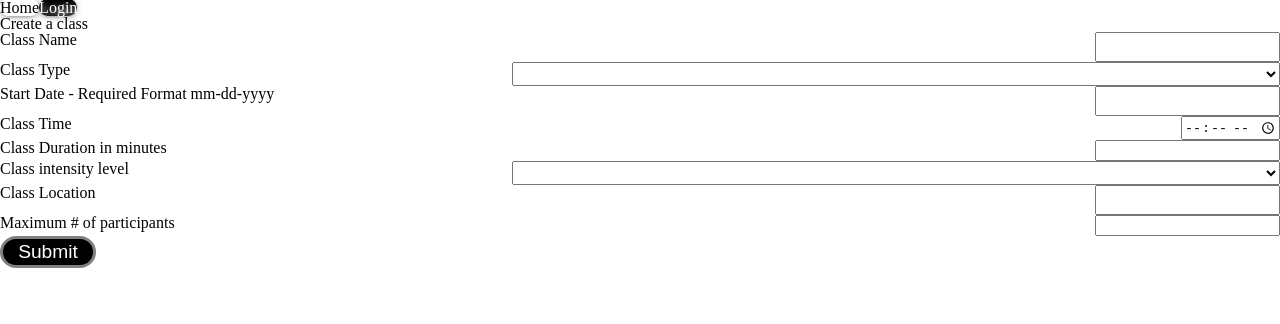
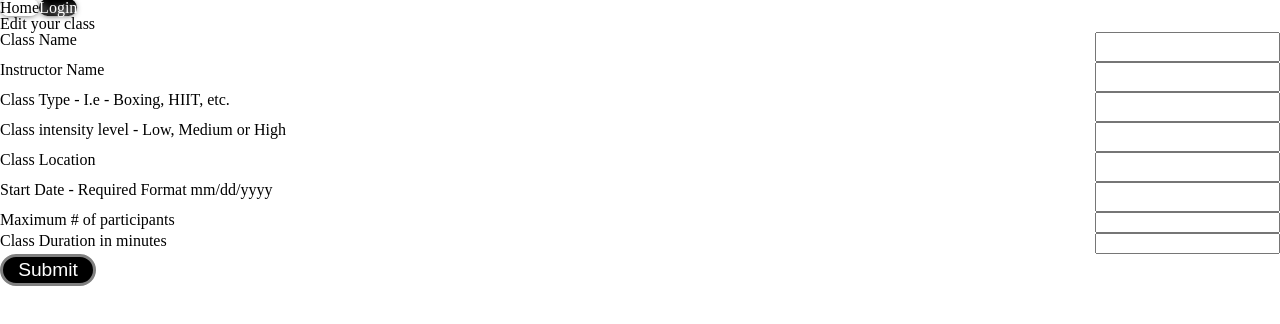
Before and after one commit to Anywhere-Fitness-2-BW/Front-End, a React (Create React App) app: page /editclass/1 in a window 1280 px wide. Shown: the top 324 px of the page. Built offline with nearby package versions, Linux system fonts and the light colour scheme; no server answers.

Commit message:
Create and edit working.

```diff
--- a/src/components/Protected/Instructor/CreateClass.js
+++ b/src/components/Protected/Instructor/CreateClass.js
@@ -1,7 +1,9 @@
 import React, { useState, useEffect } from "react";
 import { axiosWithAuth } from "../../../utils/axiosWithAuth";
+import { useHistory } from "react-router-dom";
 
 const CreateClass = (props) => {
+  const { push } = useHistory();
   const [createClassForm, setCreateClassForm] = useState({
     name: "",
     instructor_name: "",
@@ -17,7 +19,7 @@ const CreateClass = (props) => {
   const handleChange = (event) => {
     event.persist();
     let value = event.target.value;
-    if (event.target.name === "max") {
+    if (event.target.name === "max_size" || event.target.name === "duration") {
       value = parseInt(value, 10);
     }
     setCreateClassForm({
@@ -26,31 +28,43 @@ const CreateClass = (props) => {
     });
   };
 
-  // const onSubmit = (event) => {
-  //   event.preventDefault();
-  //   axiosWithAuth()
-  //     .post(`/api/auth/instructor`)
-  //     .then((res) => {
+  const onSubmit = (event) => {
+    event.preventDefault();
+    axiosWithAuth()
+      .post(`/api/auth/instructor/classes`, createClassForm)
+      .then((res) => {
+        console.log(res, "res");
+        // push("/");
+      })
+      .catch((err) => console.log(err));
+    setCreateClassForm({
+      name: "",
+      instructor_name: "",
+      type: "",
+      intensity: "",
+      location: "",
+      date: "",
+      max_size: "",
+      duration: "",
+      signedUp: false,
+    });
+  };
 
-  //     })
-  //     .catch((err) => console.log(err));
-  // };
-
-  // useEffect(() => {
-  //   axiosWithAuth()
-  //     .get(`api/auth/users/classes`)
-  //     .then((res) => {
-  //       console.log(res.data, "classes");
-  //     })
-  //     .catch((error) => {
-  //       console.log("the data was not returned", error);
-  //     });
-  // }, []);
+  useEffect(() => {
+    axiosWithAuth()
+      .get(`api/auth/users/classes`)
+      .then((res) => {
+        console.log(res.data, "classes");
+      })
+      .catch((error) => {
+        console.log("the data was not returned", error);
+      });
+  }, []);
 
   return (
     <div className="createContainer">
       <h3>Create a class</h3>
-      <form>
+      <form onSubmit={onSubmit}>
         <label htmlFor="name">
           Class Name
           <input
@@ -76,38 +90,26 @@ const CreateClass = (props) => {
         </label>
 
         <label htmlFor="type">
-          Class Type
-          <select id="type" name="type" onChange={handleChange} required>
-            <option></option>
-            <option value={1}>Aerobic</option>
-            <option value={2}>Physical</option>
-            <option value={3}>Running</option>
-            <option value={4}>Lifting</option>
-            <option value={5}>Yoga</option>
-            <option value={6}>HIIT</option>
-            <option value={7}>Bootcamp</option>
-            <option value={8}>Barre</option>
-            <option value={9}>Conditioning</option>
-            <option value={10}>Stretch</option>
-            <option value={11}>Zumba</option>
-            <option value={12}>Sport</option>
-            <option value={13}>Pilates</option>
-          </select>
+          Class Type - I.e - Boxing, HIIT, etc.
+          <input
+            id="type"
+            type="text"
+            name="type"
+            value={createClassForm.type}
+            onChange={handleChange}
+            required
+          />
         </label>
 
         <label htmlFor="intensity">
-          Class intensity level
-          <select
+          Class intensity level - Low, Medium or High
+          <input
             id="intensity"
             name="intensity"
+            value={createClassForm.intensity}
             onChange={handleChange}
             required
-          >
-            <option></option>
-            <option value="Beginner">Beginner</option>
-            <option value="Intermediate">Intermediate</option>
-            <option value="Expert">Expert</option>
-          </select>
+          ></input>
         </label>
 
         <label htmlFor="location">
@@ -123,25 +125,25 @@ const CreateClass = (props) => {
         </label>
 
         <label htmlFor="date">
-          Start Date - Required Format mm-dd-yyyy
+          Start Date - Required Format mm/dd/yyyy
           <input
             id="date"
             type="text"
             name="date"
-            pattern="(0[1-9]|1[0-9]|2[0-9]|3[01])-(0[1-9]|1[012])-[0-9]{4}"
+            pattern="(0[1-9]|1[0-9]|2[0-9]|3[01])/(0[1-9]|1[012])/[0-9]{4}"
             value={createClassForm.date}
             onChange={handleChange}
             required
           />
         </label>
 
-        <label htmlFor="max">
+        <label htmlFor="max_size">
           Maximum # of participants
           <input
-            id="max"
-            name="max"
+            id="max_size"
+            name="max_size"
             type="number"
-            value={createClassForm.max}
+            value={createClassForm.max_size}
             onChange={handleChange}
             required
           />
@@ -151,7 +153,7 @@ const CreateClass = (props) => {
           Class Duration in minutes
           <input
             id="duration"
-            type="number"
+            type="float"
             name="duration"
             value={createClassForm.duration}
             onChange={handleChange}
--- a/src/components/Protected/Instructor/EditClass.js
+++ b/src/components/Protected/Instructor/EditClass.js
@@ -1,40 +1,31 @@
 import React, { useState, useEffect } from "react";
-// import axiosWithAuth from "../../../utils/axiosWithAuth";
+import { axiosWithAuth } from "../../../utils/axiosWithAuth";
 import { useParams, useHistory } from "react-router-dom";
-import { ClassListContext } from "../../../contexts/ClassListContext";
-
-const formDefault = {
-  name: "",
-  type: "",
-  coursDetails: "",
-  date: "",
-  time: "",
-  duration: "",
-  intensity: "",
-  location: "",
-  max: "",
-};
 
 const EditClass = (props) => {
-  console.log(props, "EditClass");
-  const [editClass, setEditClass] = useState(formDefault);
+  const [editClass, setEditClass] = useState([]);
   const { id } = useParams();
   const { push } = useHistory();
 
-  // useEffect(() => {
-  //   axiosWithAuth()
-  //     .get(`/api/auth/users/classes/${id}`)
-  //     .then((res) => {
-  //       setEditClass(res.data);
-  //     })
-  //     .catch((err) => console.log(err));
-  // }, [id]);
+  useEffect(() => {
+    axiosWithAuth()
+      .get(`/api/auth/users/classes/${id}`)
+      .then((res) => {
+        console.log(res.data, "res data");
+        setEditClass(res.data.data);
+      })
+      .catch((err) => console.log(err));
+  }, []);
 
   const handleChange = (event) => {
     event.persist();
     let value = event.target.value;
-    if (event.target.name === "max") {
-      value = parseInt(value, 10);
+    if (
+      event.target.name === "max_size" ||
+      event.target.name === "duration" ||
+      event.target.name === "type"
+    ) {
+      value = parseInt(value);
     }
     setEditClass({
       ...editClass,
@@ -42,23 +33,31 @@ const EditClass = (props) => {
     });
   };
 
-  // const onSubmit = (event) => {
-  //   event.preventDefault();
-  //   axiosWithAuth()
-  //     .put(`api/auth/instructor/${id}`, editClass)
-  //     .then((res) => {
-  //       const mergeArrayWithObject = (arr, obj) =>
-  //         arr && arr.map((t) => (t.id === obj.id ? obj : t));
-  //       updateColors(mergeArrayWithObject(colors, res.data));
-  //       push(`classes/${id}`);
-  //     })
-  //     .catch((err) => console.log(err));
-  // };
+  const onSubmit = (event) => {
+    event.preventDefault();
+    axiosWithAuth()
+      .put(`/api/auth/instructor/classes/${id}`, editClass)
+      .then((res) => {
+        // push("/");
+      })
+      .catch((err) => console.log(err));
+  };
+
+  useEffect(() => {
+    axiosWithAuth()
+      .get(`api/auth/users/classes`)
+      .then((res) => {
+        console.log(res.data, "classes");
+      })
+      .catch((error) => {
+        console.log("the data was not returned", error);
+      });
+  }, []);
 
   return (
     <div className="createContainer">
-      <h3>Create a class</h3>
-      <form>
+      <h3>Edit your class</h3>
+      <form onSubmit={onSubmit}>
         <label htmlFor="name">
           Class Name
           <input
@@ -71,62 +70,74 @@ const EditClass = (props) => {
           />
         </label>
 
-        <label htmlFor="classType">
-          Class Type
-          <select
-            id="classType"
-            name="classType"
+        <label htmlFor="instructor_name">
+          Instructor Name
+          <input
+            id="instructor_name"
+            type="text"
+            name="instructor_name"
+            value={editClass.instructor_name}
             onChange={handleChange}
             required
-          >
-            <option></option>
-            <option value={1}>Aerobic</option>
-            <option value={2}>Physical</option>
-            <option value={3}>Running</option>
-            <option value={4}>Lifting</option>
-            <option value={5}>Yoga</option>
-            <option value={6}>HIIT</option>
-            <option value={7}>Bootcamp</option>
-            <option value={8}>Barre</option>
-            <option value={9}>Conditioning</option>
-            <option value={10}>Stretch</option>
-            <option value={11}>Zumba</option>
-            <option value={12}>Sport</option>
-            <option value={13}>Pilates</option>
-          </select>
+          />
         </label>
 
-        {/* <label htmlFor="courseDetails">
-          Course Description
+        <label htmlFor="type">
+          Class Type - I.e - Boxing, HIIT, etc.
           <input
-            id="coursDetails"
+            id="type"
             type="text"
-            name="coursDetails"
-            value={createClassForm.courseDetails}
+            name="type"
+            value={editClass.type}
             onChange={handleChange}
+            required
           />
-        </label> */}
+        </label>
+
+        <label htmlFor="intensity">
+          Class intensity level - Low, Medium or High
+          <input
+            id="intensity"
+            name="intensity"
+            type="text"
+            value={editClass.intensity}
+            onChange={handleChange}
+            required
+          ></input>
+        </label>
+
+        <label htmlFor="location">
+          Class Location
+          <input
+            id="location"
+            name="location"
+            type="text"
+            value={editClass.location}
+            onChange={handleChange}
+            required
+          />
+        </label>
 
         <label htmlFor="date">
-          Start Date - Required Format mm-dd-yyyy
+          Start Date - Required Format mm/dd/yyyy
           <input
             id="date"
             type="text"
             name="date"
-            pattern="(0[1-9]|1[0-9]|2[0-9]|3[01])-(0[1-9]|1[012])-[0-9]{4}"
+            pattern="(0[1-9]|1[0-9]|2[0-9]|3[01])/(0[1-9]|1[012])/[0-9]{4}"
             value={editClass.date}
             onChange={handleChange}
             required
           />
         </label>
 
-        <label htmlFor="time">
-          Class Time
+        <label htmlFor="max_size">
+          Maximum # of participants
           <input
-            id="time"
-            type="time"
-            name="time"
-            value={editClass.time}
+            id="max_size"
+            name="max_size"
+            type="number"
+            value={editClass.max_size}
             onChange={handleChange}
             required
           />
@@ -144,45 +155,6 @@ const EditClass = (props) => {
           />
         </label>
 
-        <label htmlFor="intensity">
-          Class intensity level
-          <select
-            id="intensity"
-            name="intensity"
-            value={editClass.intensity}
-            onChange={handleChange}
-            required
-          >
-            <option></option>
-            <option value="Beginner">Beginner</option>
-            <option value="Intermediate">Intermediate</option>
-            <option value="Expert">Expert</option>
-          </select>
-        </label>
-
-        <label htmlFor="location">
-          Class Location
-          <input
-            id="location"
-            name="location"
-            type="text"
-            value={editClass.location}
-            onChange={handleChange}
-            required
-          />
-        </label>
-
-        <label htmlFor="max">
-          Maximum # of participants
-          <input
-            id="max"
-            name="max"
-            type="number"
-            value={editClass.max}
-            onChange={handleChange}
-            required
-          />
-        </label>
         <button>Submit</button>
       </form>
     </div>
```
Also changed, not shown: 2 other files (tests, documents, lock files or other folders).
